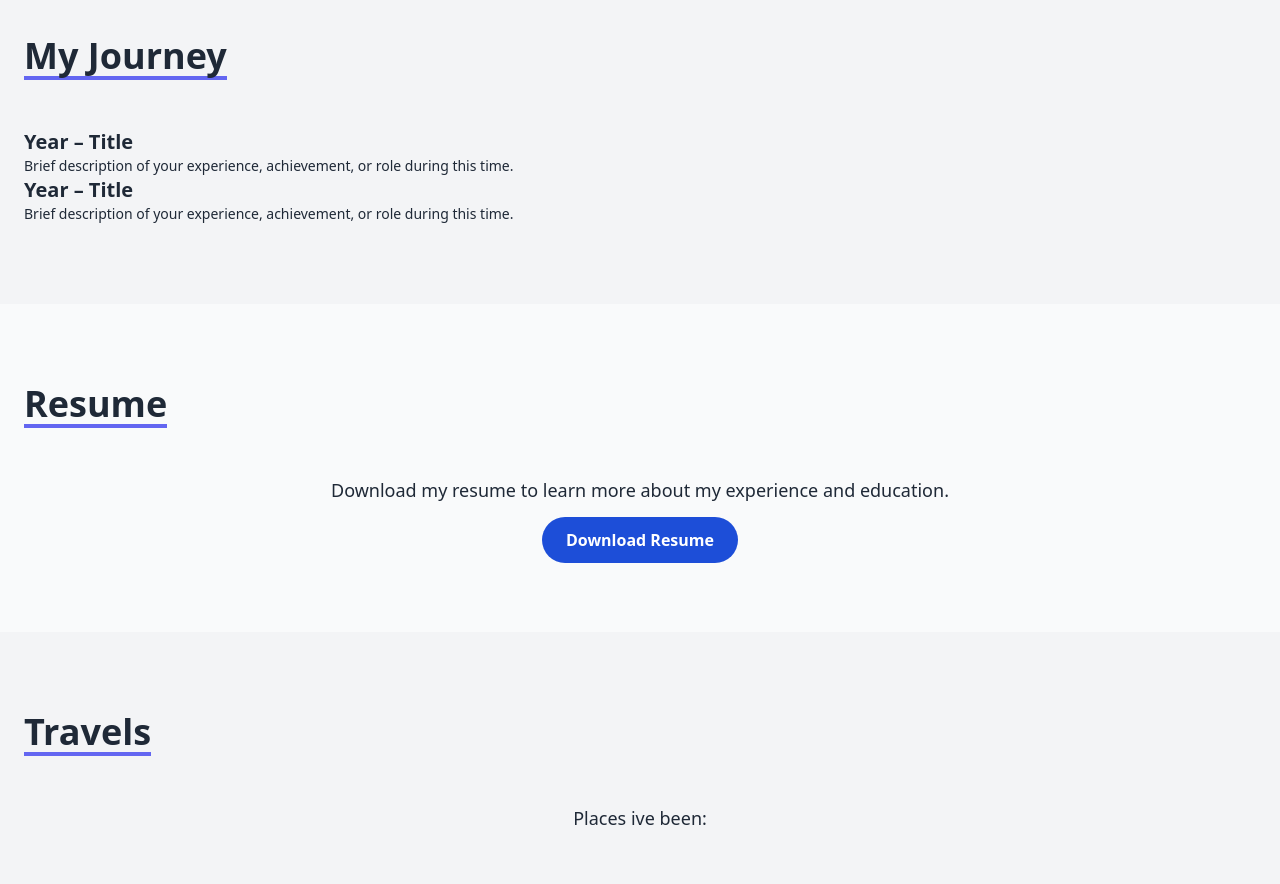
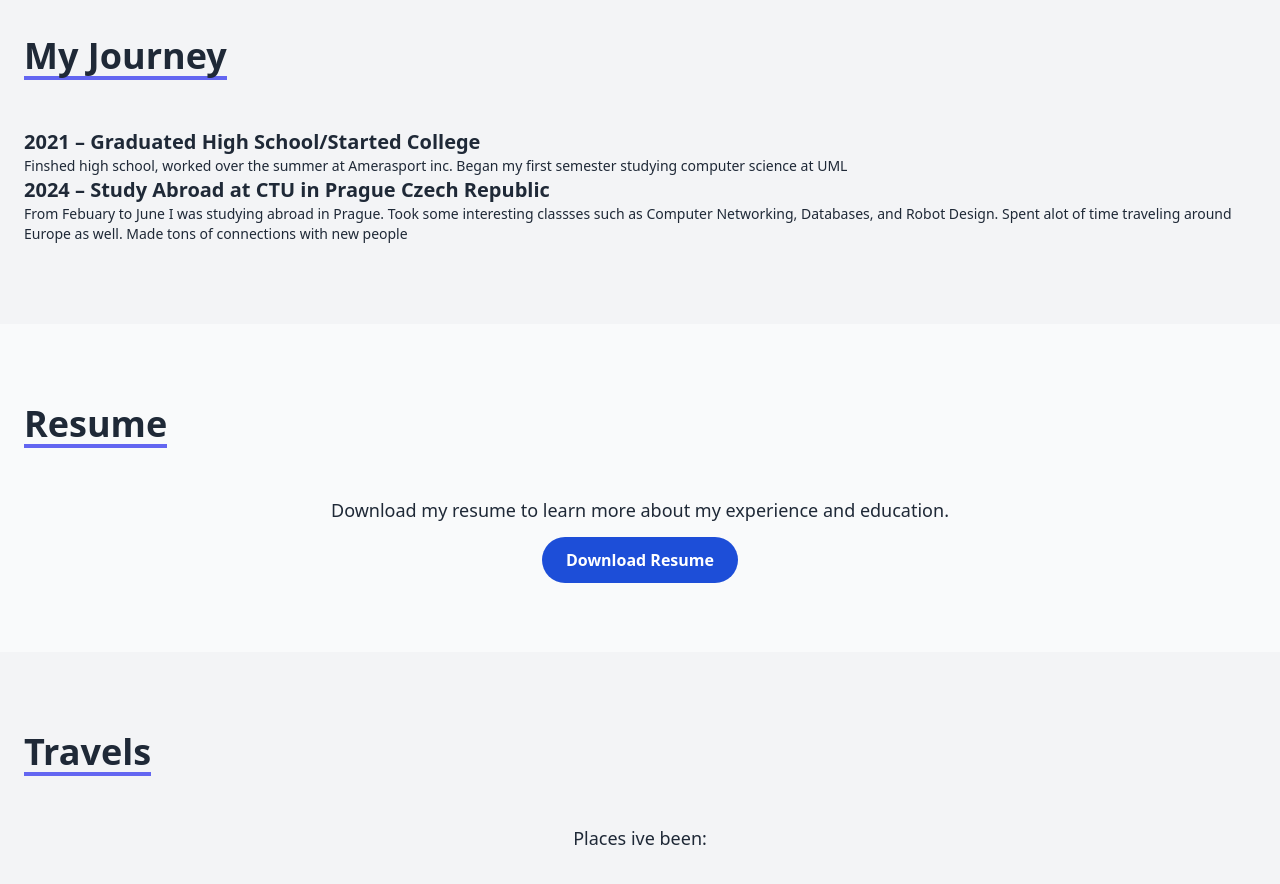
Before and after one commit to evcas918/Portfolio-Website-Real, a plain HTML site: page index.html in a window 1280 px wide. Shown: the part 1840-2724 px from the top of the page. Drawn offline with nearby package versions, Linux system fonts and the light colour scheme.

Commit message:
Update index.html

```diff
--- a/index.html
+++ b/index.html
@@ -126,12 +126,12 @@
     <h2 class="text-4xl font-bold mb-12 border-b-4 border-indigo-500 inline-block">My Journey</h2>
     <!-- Timeline Entry Template -->
     <div>
-      <h4 class="text-xl font-semibold">Year – Title</h4>
-      <p class="text-sm">Brief description of your experience, achievement, or role during this time.</p>
+      <h4 class="text-xl font-semibold">2021 – Graduated High School/Started College</h4>
+      <p class="text-sm">Finshed high school, worked over the summer at Amerasport inc. Began my first semester studying computer science at UML</p>
     </div>
     <div>
-      <h4 class="text-xl font-semibold">Year – Title</h4>
-      <p class="text-sm">Brief description of your experience, achievement, or role during this time.</p>
+      <h4 class="text-xl font-semibold">2024 – Study Abroad at CTU in Prague Czech Republic</h4>
+      <p class="text-sm">From Febuary to June I was studying abroad in Prague. Took some interesting classses such as Computer Networking, Databases, and Robot Design. Spent alot of time traveling around Europe as well. Made tons of connections with new people </p>
     </div>
   </div>
 </section>
```
